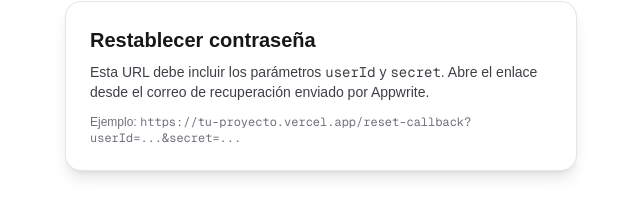
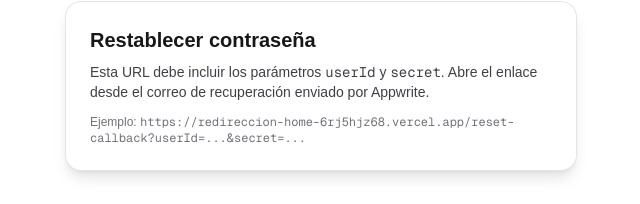
Before and after one commit to cristhianDavidOrbes/redirrecion_home, a Next.js app: page / in a window 1280 px wide. Shown: the part 314-518 px from the top of the page, without its empty margins (319-959 px from the left). Built offline with nearby package versions, Linux system fonts and the light colour scheme.

Commit message:
añadir url

```diff
--- a/src/app/page.tsx
+++ b/src/app/page.tsx
@@ -1,5 +1,5 @@
 import { Suspense } from 'react';
-import ResetBridge from './ResetBridge';
+import ResetBridge from './reset/ResetBridge';
 
 // Evita el prerender estático para esta página (opcional pero recomendable)
 export const dynamic = 'force-dynamic';
--- a/src/app/ResetBridge.tsx
+++ b/src/app/reset/ResetBridge.tsx
@@ -5,35 +5,31 @@ import { useSearchParams } from 'next/navigation';
 
 /**
  * Ajusta estos valores a tu app:
- * - SCHEME: esquema personalizado que declaraste en Android/iOS.
- * - PKG:    packageName Android (para intent:// en Chrome Android).
- * - HOSTTXT: solo se usa para mostrar ejemplos en la UI.
+ * - SCHEME: esquema de tu deep link (debe coincidir con el AndroidManifest).
+ * - PKG:    packageName Android (para intent:// en Chrome/Android).
+ * - HOSTTXT: solo para mostrar el ejemplo en la UI.
  */
 const SCHEME = 'casa_segura'; // coincide con <data android:scheme="casa_segura" android:host="reset" />
 const PKG = 'com.example.flutter_seguridad_en_casa';
-const HOSTTXT = 'tu-proyecto.vercel.app';
+const HOSTTXT = 'redireccion-home-6rj5hjz68.vercel.app';
 
-export default function ResetBridge() {
+export default function ResetCallbackPage() {
   const params = useSearchParams();
 
-  // Appwrite añade userId y secret al Recovery URL
+  // Appwrite añade estos query params a la Recovery URL
   const userId = params.get('userId');
   const secret = params.get('secret');
 
-  // Deep link principal a la app nativa
+  // Deep link principal a la app nativa: casa_segura://reset?userId=...&secret=...
   const deepLink = useMemo(() => {
     if (!userId || !secret) return null;
-    return `${SCHEME}://reset?userId=${encodeURIComponent(
-      userId
-    )}&secret=${encodeURIComponent(secret)}`;
+    return `${SCHEME}://reset?userId=${encodeURIComponent(userId)}&secret=${encodeURIComponent(secret)}`;
   }, [userId, secret]);
 
   // Fallback intent:// para Chrome/Android
   const intentLink = useMemo(() => {
     if (!userId || !secret) return null;
-    return `intent://reset?userId=${encodeURIComponent(
-      userId
-    )}&secret=${encodeURIComponent(
+    return `intent://reset?userId=${encodeURIComponent(userId)}&secret=${encodeURIComponent(
       secret
     )}#Intent;scheme=${SCHEME};package=${PKG};end`;
   }, [userId, secret]);
@@ -43,8 +39,7 @@ export default function ResetBridge() {
   useEffect(() => {
     if (!deepLink) return;
 
-    const ua =
-      typeof navigator !== 'undefined' ? navigator.userAgent.toLowerCase() : '';
+    const ua = typeof navigator !== 'undefined' ? navigator.userAgent.toLowerCase() : '';
     const isAndroid = ua.includes('android');
     const isChrome = ua.includes('chrome');
 
@@ -52,11 +47,11 @@ export default function ResetBridge() {
     if (isAndroid && isChrome && intentLink) {
       window.location.replace(intentLink);
     } else {
-      // 2) En el resto intentamos directamente el esquema
+      // 2) En el resto: intentamos directamente el esquema
       window.location.replace(deepLink);
     }
 
-    // Si la página sigue visible, mostramos fallback para reintentar
+    // Si la página sigue visible después de 1.5s, mostramos fallback
     const t = setTimeout(() => {
       if (!document.hidden) setShowFallback(true);
     }, 1500);
@@ -78,21 +73,16 @@ export default function ResetBridge() {
           <>
             <p className="text-sm text-zinc-700 dark:text-zinc-300">
               Esta URL debe incluir los parámetros <code className="font-mono">userId</code> y{' '}
-              <code className="font-mono">secret</code>. Abre el enlace desde el correo
-              de recuperación enviado por Appwrite.
+              <code className="font-mono">secret</code>. Abre el enlace desde el correo de recuperación enviado por Appwrite.
             </p>
             <p className="text-xs mt-3 text-zinc-500">
               Ejemplo:{' '}
-              <code className="font-mono">
-                https://{HOSTTXT}/reset-callback?userId=...&amp;secret=...
-              </code>
+              <code className="font-mono">https://{HOSTTXT}/reset-callback?userId=...&amp;secret=...</code>
             </p>
           </>
         ) : (
           <>
-            <p className="text-sm text-zinc-700 dark:text-zinc-300">
-              Intentando abrir tu app automáticamente…
-            </p>
+            <p className="text-sm text-zinc-700 dark:text-zinc-300">Intentando abrir tu app automáticamente…</p>
             <p className="text-xs mt-2 text-zinc-500 break-all">
               Deep link: <span className="font-mono">{deepLink}</span>
             </p>
@@ -114,11 +104,10 @@ export default function ResetBridge() {
                   <li>Verifica que la app esté instalada.</li>
                   <li>
                     En Android, el esquema <code className="font-mono">{SCHEME}://</code> y el{' '}
-                    <code className="font-mono">host=&quot;reset&quot;</code> deben existir en el
-                    AndroidManifest.
+                    <code className="font-mono">host="reset"</code> deben existir en tu AndroidManifest.
                   </li>
                   <li>
-                    En Appwrite, la Recovery URL debe ser{' '}
+                    En Appwrite, la <em>Recovery URL</em> debe ser{' '}
                     <code className="font-mono">https://{HOSTTXT}/reset-callback</code>.
                   </li>
                 </ul>
```
